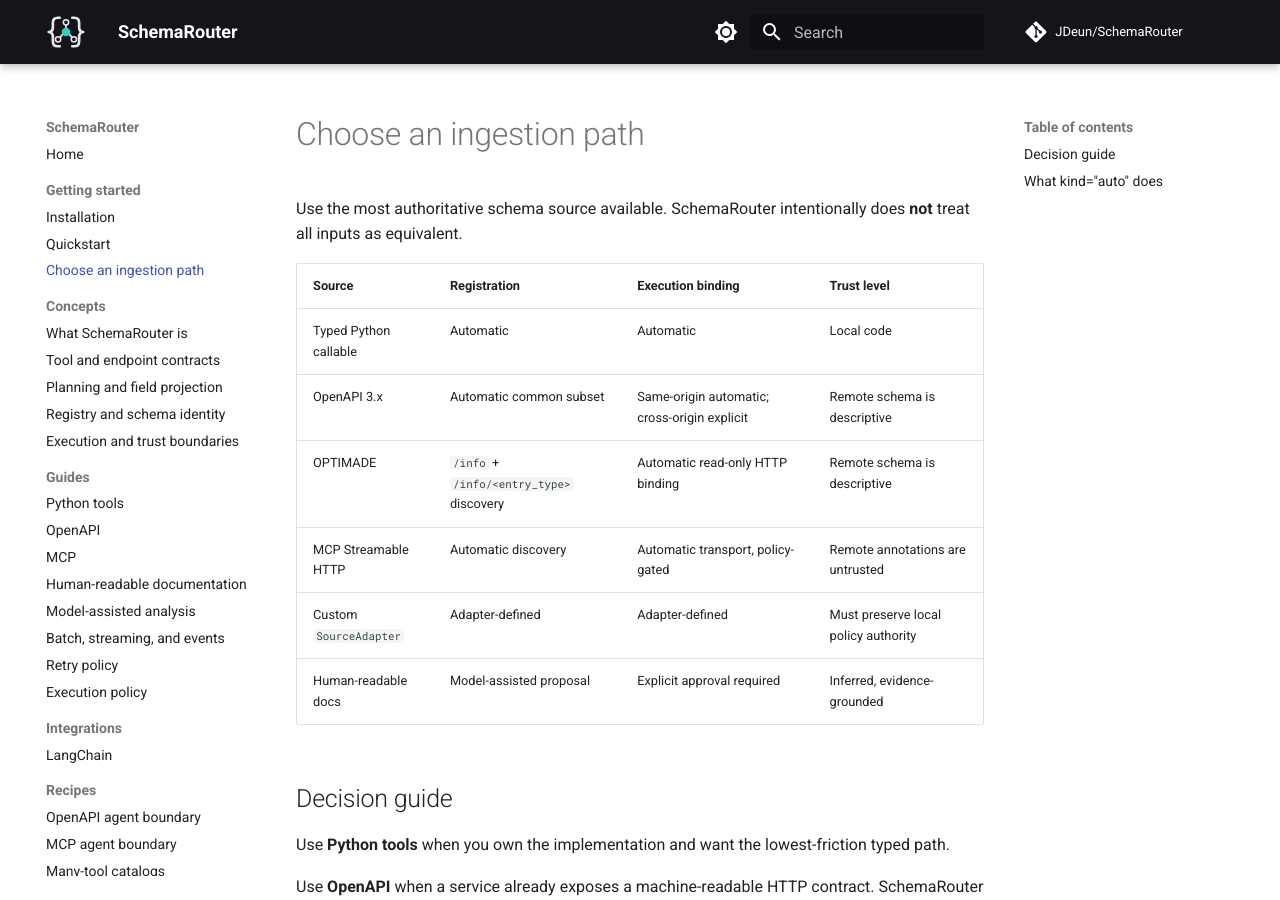
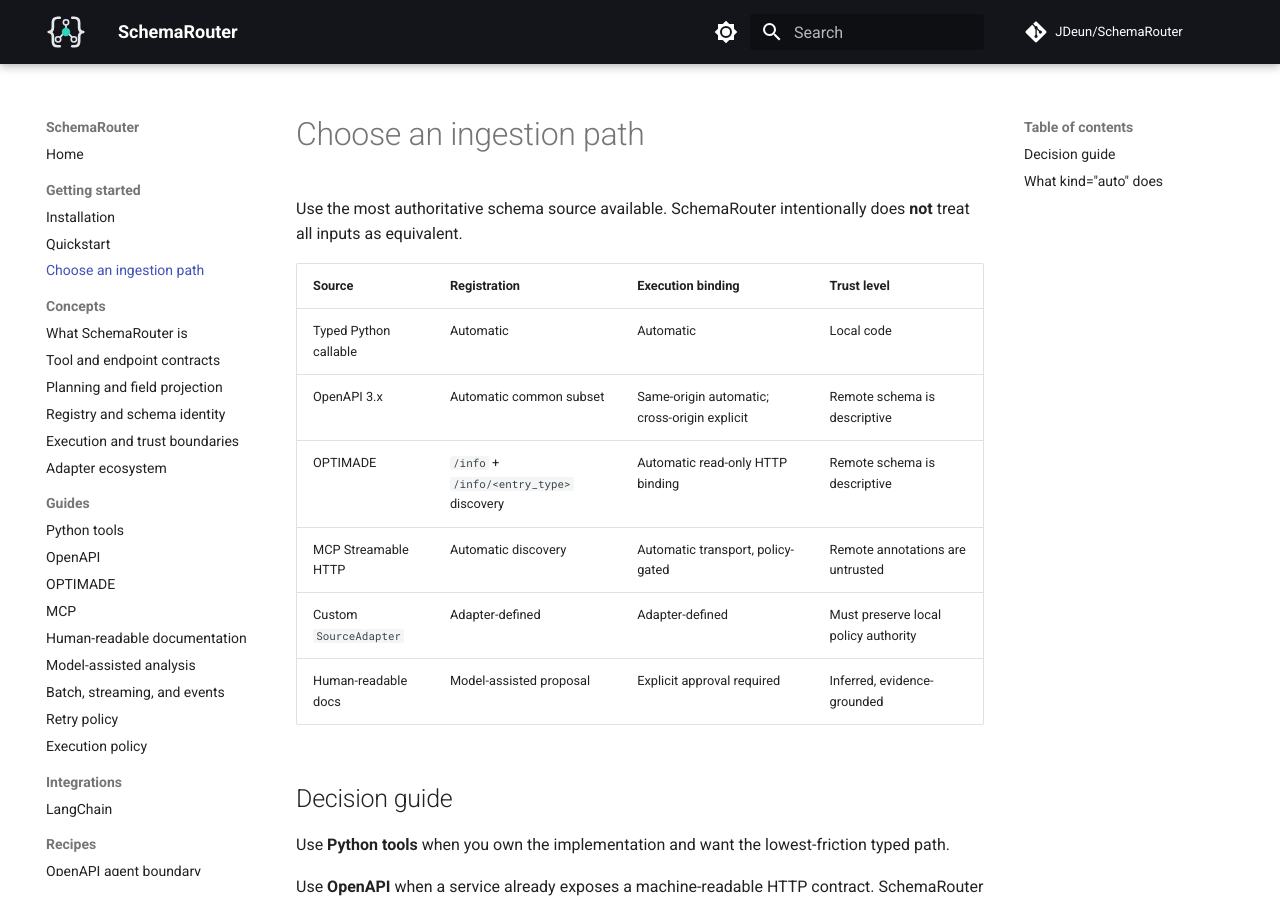
Before and after one commit to JDeun/SchemaRouter, an MkDocs documentation site: the page built from docs/getting-started/ingestion-paths.md, in a window 1280 px wide and 900 px high. Built offline with MkDocs 1.6.1 and Material for MkDocs 9.7.7, drawn with Linux system fonts in a browser that asks for light colours; comment, search, counter and statistics services are not loaded.

Commit message:
docs: add adapter ecosystem and OPTIMADE guides

```diff
--- a/mkdocs.yml
+++ b/mkdocs.yml
@@ -96,9 +96,11 @@
       - Planning and field projection: concepts/planning.md
       - Registry and schema identity: concepts/registry.md
       - Execution and trust boundaries: concepts/execution.md
+      - Adapter ecosystem: concepts/adapters.md
   - Guides:
       - Python tools: guides/python-tools.md
       - OpenAPI: guides/openapi.md
+      - OPTIMADE: guides/optimade.md
       - MCP: guides/mcp.md
       - Human-readable documentation: guides/html-documentation.md
       - Model-assisted analysis: guides/model-analyzer.md
```
